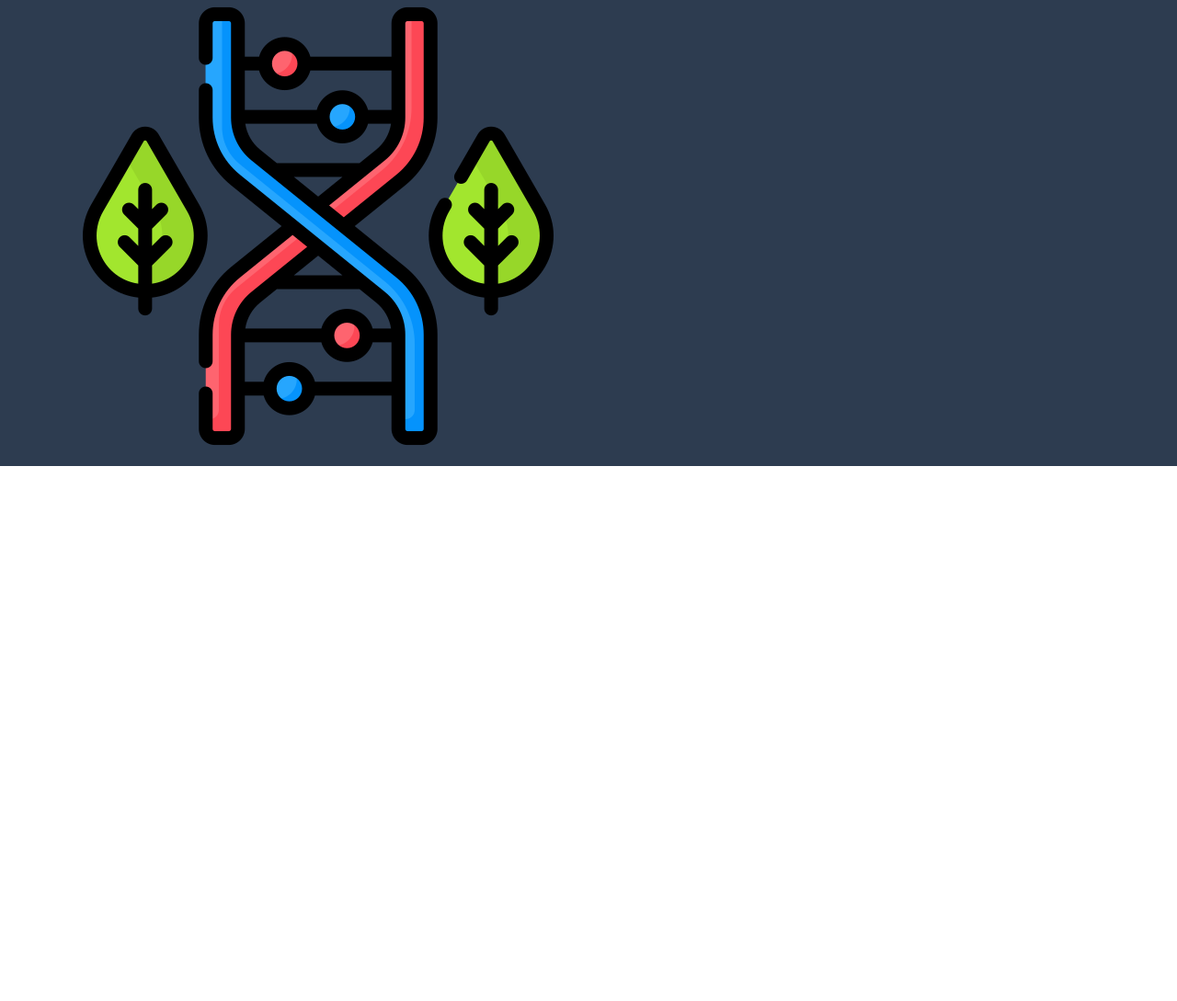
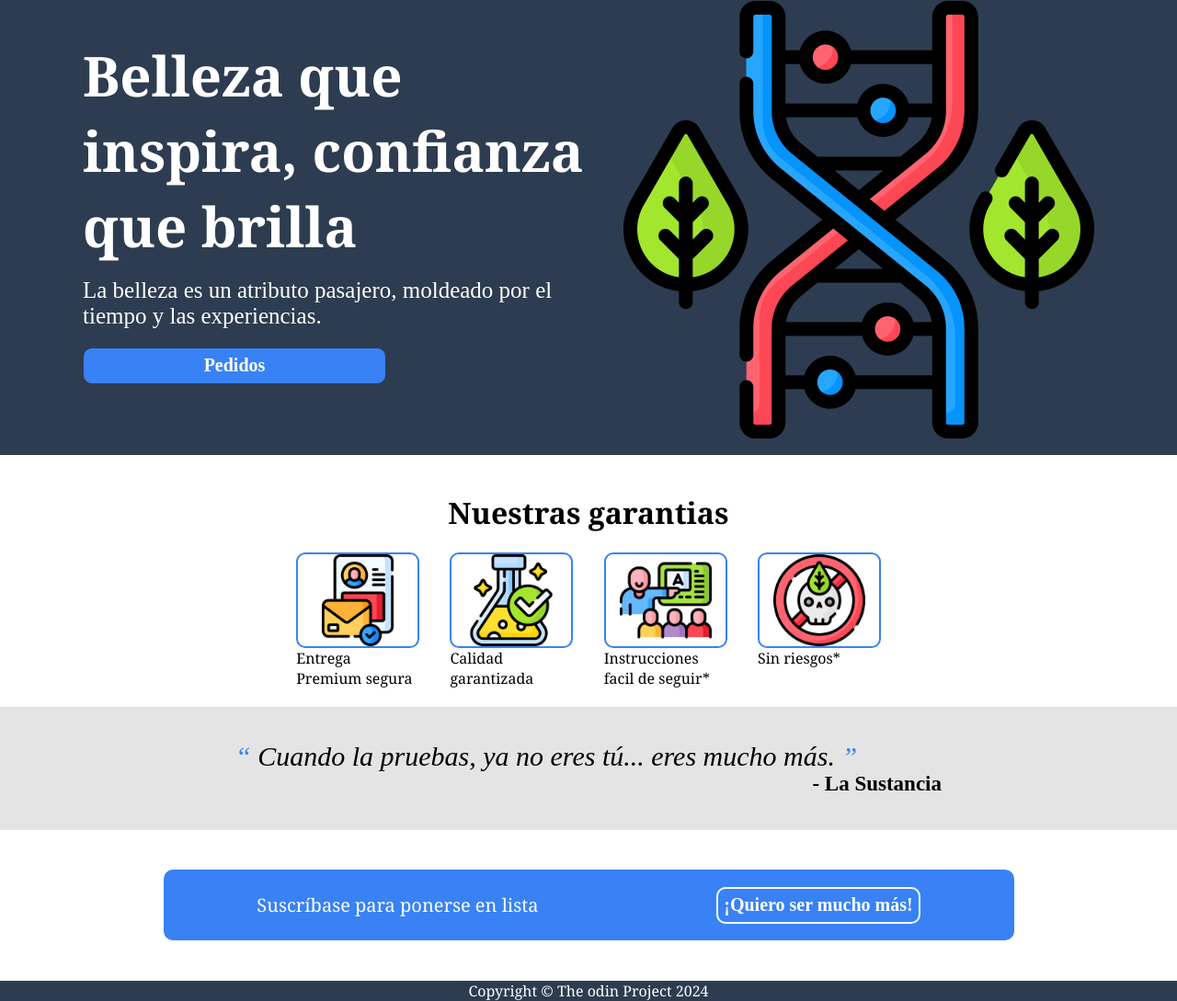
Before and after one commit to jolusantamaria/LandingPage, a plain HTML site: page index.html in a window 1280 px wide. Shown: the part 157-1246 px from the top of the page at 92% size. Before the commit the page ends 800 px from the top, so only its background shows below. Drawn offline with Linux system fonts and the light colour scheme.

Commit message:
Finalizacion del proyecto

```diff
--- a/index.html
+++ b/index.html
@@ -27,8 +27,8 @@
         </div>
         <div class="top-subsection">
             <div class="top-text">
-                <div class="title">Belleza que inspira, confianza que brilla </div>
-                <div class="subtext">La belleza femenina es un atributo pasajero, moldeado por el tiempo y las experiencias.</div>
+                <div class="title">Belleza que inspira, confianza que brilla</div>
+                <div class="subtext">La belleza es un atributo pasajero, moldeado por el tiempo y las experiencias.</div>
                 <button class="mybutton">Pedidos</button>
             </div>
             <div class="top-image">
@@ -36,6 +36,68 @@
             </div>
         </div>
     </div>
+
+    <div class="intro-section">
+        <h1 class="heading">Nuestras garantias</h1>
+        <div class="grid">
+            <div class="image-container">
+                <div class="image-box">
+                    <img src="img/mail.png" alt="Imagen de un mail seguro">
+                </div>
+                <div class="image-caption">
+                    Entrega Premium segura
+                </div>
+            </div>
+
+            <div class="image-container">
+                <div class="image-box">
+                    <img src="img/flask.png" alt="Imagen de un contenedor Garantizado">
+                </div>
+                <div class="image-caption">
+                    Calidad garantizada
+                </div>
+            </div>
+
+            <div class="image-container">
+                <div class="image-box">
+                    <img src="img/mentorship.png" alt="Imagen de un instructor">
+                </div>
+                <div class="image-caption">
+                    Instrucciones facil de seguir*
+                </div>
+            </div>
+
+            <div class="image-container">
+                <div class="image-box">
+                    <img src="img/non-toxic.png" alt="Imagen de un producto seguro">
+                </div>
+                <div class="image-caption">
+                    Sin riesgos*
+                </div>
+            </div>
+
+        </div>
+    </div>
+    <div class="quote-section">
+        <div class="quote-container">
+            <div class="quote-text">
+                Cuando la pruebas, ya no eres tú... eres mucho más.
+            </div>
+            <div class="quote-owner">
+                - La Sustancia
+            </div>
+        </div>
+    </div>
+    <div class="sign-up-section">
+        <div class="sign-up-box">
+            <p>Suscríbase para ponerse en lista</p>
+            <button class="mybutton">¡Quiero ser mucho más!</button>
+        </div>
+    </div>
+    <div class="footer">
+        Copyright &#169 The odin Project 2024
+    </div>
+
 </body>
 
 </html>
--- a/styles.css
+++ b/styles.css
@@ -62,3 +62,199 @@ body {
     color: #001F3F;
     background-color: #fff;
 }
+
+.top-subsection .top-text .title {
+    font-size: 60px;
+    font-weight: 900;
+}
+
+.top-image {
+    display: flex;
+    /*border:5px solid rgb(226, 43, 150);*/
+    margin-left: 10px;
+}
+
+.top-image img {
+    object-fit: contain;
+    max-width: 100%;
+}
+
+.top-subsection {
+    margin-top: 60px;
+    display: flex;
+    flex: 1;
+    /* margin-left: 90px; */
+    height: 90vh;
+    /* border:5px solid rgb(60, 243, 24);*/
+    justify-content: space-between;
+}
+
+.subtext {
+    font-family: "truenobd";
+    margin-top: 15px;
+    font-size: 25px;
+}
+
+.top-text {
+    display: flex;
+    flex-direction: column;
+    width: 50%;
+    align-self: center;
+    /* border:5px solid blueviolet;*/
+}
+
+.top-text .mybutton {
+    border: 1px solid #2d3c50;
+    width: 60%;
+}
+
+.mybutton {
+    display: flex;
+    justify-content: center;
+    align-items: center;
+    height: 40px;
+    transition: all .5s ease;
+    font-family: "truenoexbd";
+    font-size: 20px;
+    background-color: #3882F6;
+    border-radius: 10px;
+    /* margin: 10px; */
+    color: white;
+    font-weight: bold;
+    flex-grow: 0;
+}
+
+.mybutton:hover {
+    color: #001F3F;
+    background-color: #fff;
+}
+
+.top-text .mybutton {
+    margin-top: 20px;
+    margin-bottom: 20px;
+}
+
+/* intro section  */
+
+.intro-section {
+    display: flex;
+    flex-direction: column;
+    align-items: center;
+    height: auto;
+    padding-top: 20px;
+    padding-bottom: 20px;
+    /*border:2px solid red;*/
+}
+
+.grid {
+    /*border:5px solid bisque;*/
+    display: flex;
+    justify-content: space-around;
+}
+
+.image-container {
+    display: flex;
+    flex-direction: column;
+    width: 20%;
+    /*border:3px solid red;*/
+}
+
+.image-box {
+    display: flex;
+    align-items: center;
+    justify-content: center;
+    height: 100px;
+    border: 2px solid #3882F6;
+    border-radius: 10px;
+}
+
+.image-box img {
+    width: 100px;
+    height: 100px;
+}
+
+.image-caption {
+    font-family: Cambria, Cochin, Georgia, Times, 'Times New Roman', serif
+}
+
+/* quote section  */
+
+.quote-section {
+    display: flex;
+    justify-content: center;
+    align-items: center;
+    font-family: "truenoltit";
+    background-color: rgb(228, 228, 228);
+}
+
+.quote-container {
+    /*border:5px solid palegreen;*/
+    display: flex;
+    width: 60%;
+    flex-direction: column;
+    padding: 20px;
+}
+
+.quote-text {
+    font-size: 30px;
+    font-style: italic;
+    /* border:1px solid red; */
+}
+
+.quote-text::before{
+    content: open-quote;
+    display: inline;
+    font-size: 30px;
+    color: #3882F6;
+}
+
+.quote-text::after{
+    content: close-quote;
+    display: inline;
+    font-size: 30px;
+    color: #3882F6;
+}
+
+.quote-owner {
+    font-size: 23px;
+    font-weight: bold;
+    /* border:1px solid gray; */
+    align-self: flex-end;
+}
+
+/* sign-up section  */
+
+.sign-up-section {
+    color: white;
+    display: flex;
+    flex: 1;
+    /* border:5px solid green;*/
+    justify-content: center;
+    align-items: center;
+    padding: 30px;
+    font-size: 20px;
+}
+
+.sign-up-box {
+    display: flex;
+    justify-content: space-around;
+    align-items: center;
+    padding: 5px;
+    background-color: #3882F6;
+    border-radius: 10px;
+    width: 75%;
+    /* height:100px; */
+    /* border:1px solid violet; */
+}
+
+.sign-up-box .mybutton {
+    border:2px solid white;
+}
+
+.footer {
+    background-color: #2d3c50;
+    color: white;
+    justify-self: flex-end;
+    text-align: center;
+    /* border:5px solid fuchsia; */
+}
```
Also changed, not shown: img/flask.png (added), img/mail.png (added), img/mentorship.png (added), img/non-toxic.png (added).
